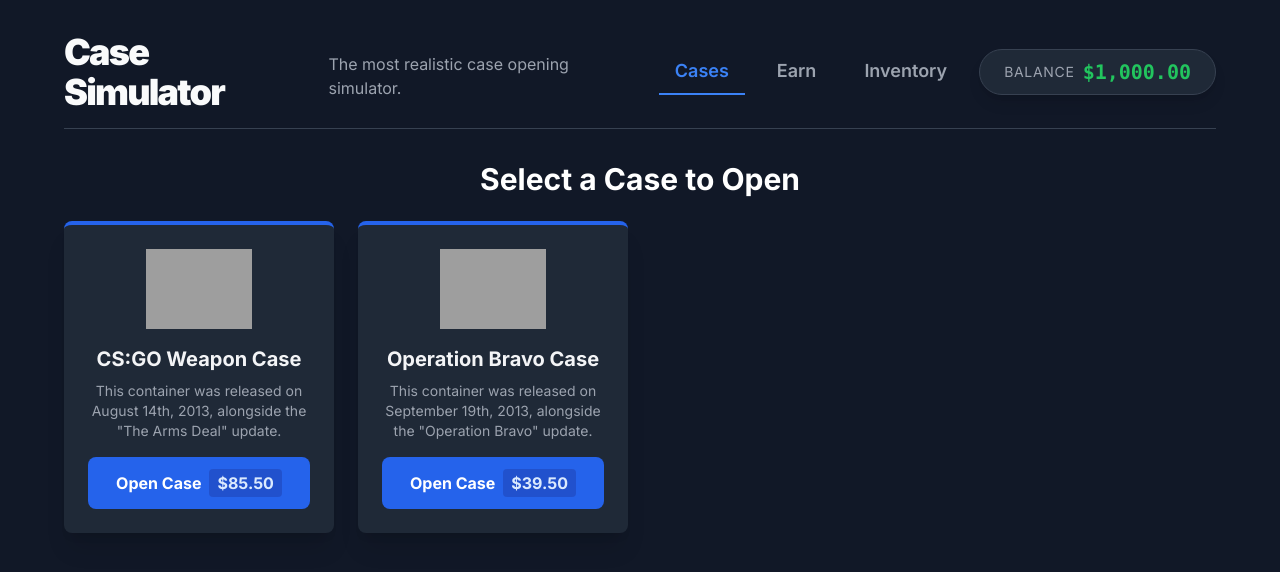
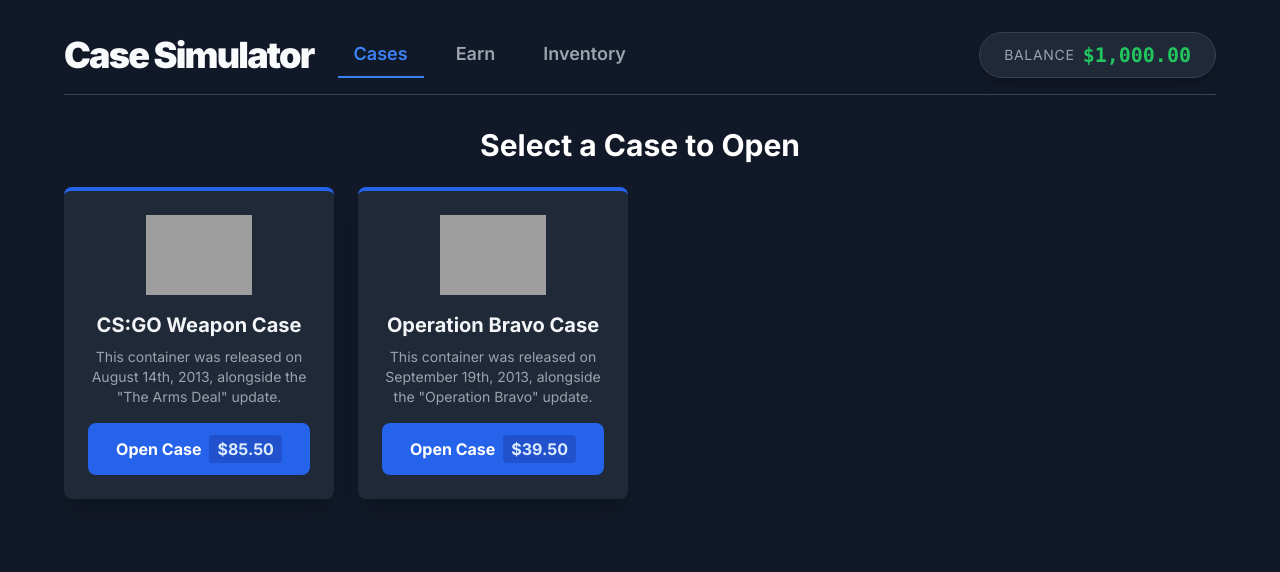
Before and after one commit to casesimulator/casesimulator, a plain HTML site: page index.html in a window 1280 px wide. Drawn offline with nearby package versions, Linux system fonts and the light colour scheme; grey boxes are pictures that could not be loaded.

Commit message:
Update index.html

```diff
--- a/index.html
+++ b/index.html
@@ -145,9 +145,6 @@
                 <h1 class="text-3xl md:text-4xl font-black tracking-tighter text-gray-50">
                     Case Simulator
                 </h1>
-                <p class="text-sm md:text-base font-medium text-gray-400 mt-2">
-                    The most realistic case opening simulator.
-                </p>
                 <nav class="flex gap-4">
                     <button id="nav-cases" class="nav-link px-2 md:px-4 py-2 text-lg font-semibold text-gray-400 border-b-2 border-transparent hover:text-blue-400 transition active" data-page="case-selection-page">
                         Cases
```
